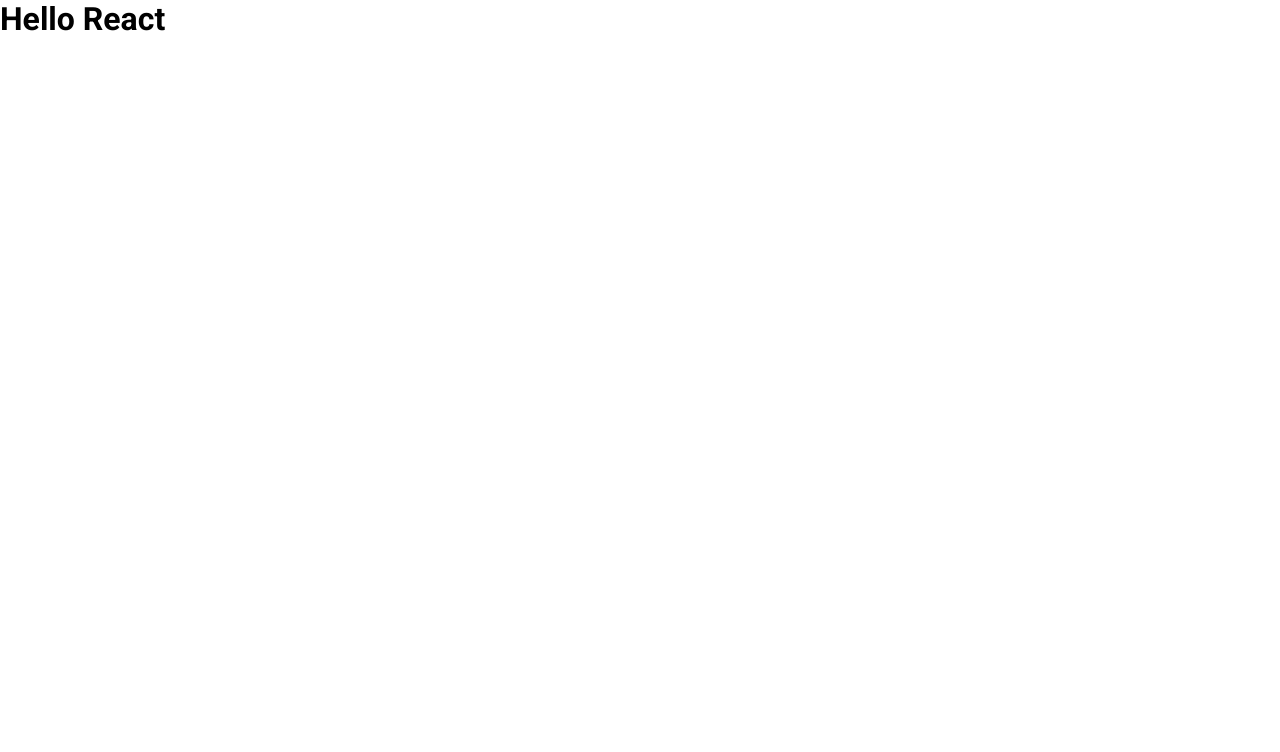
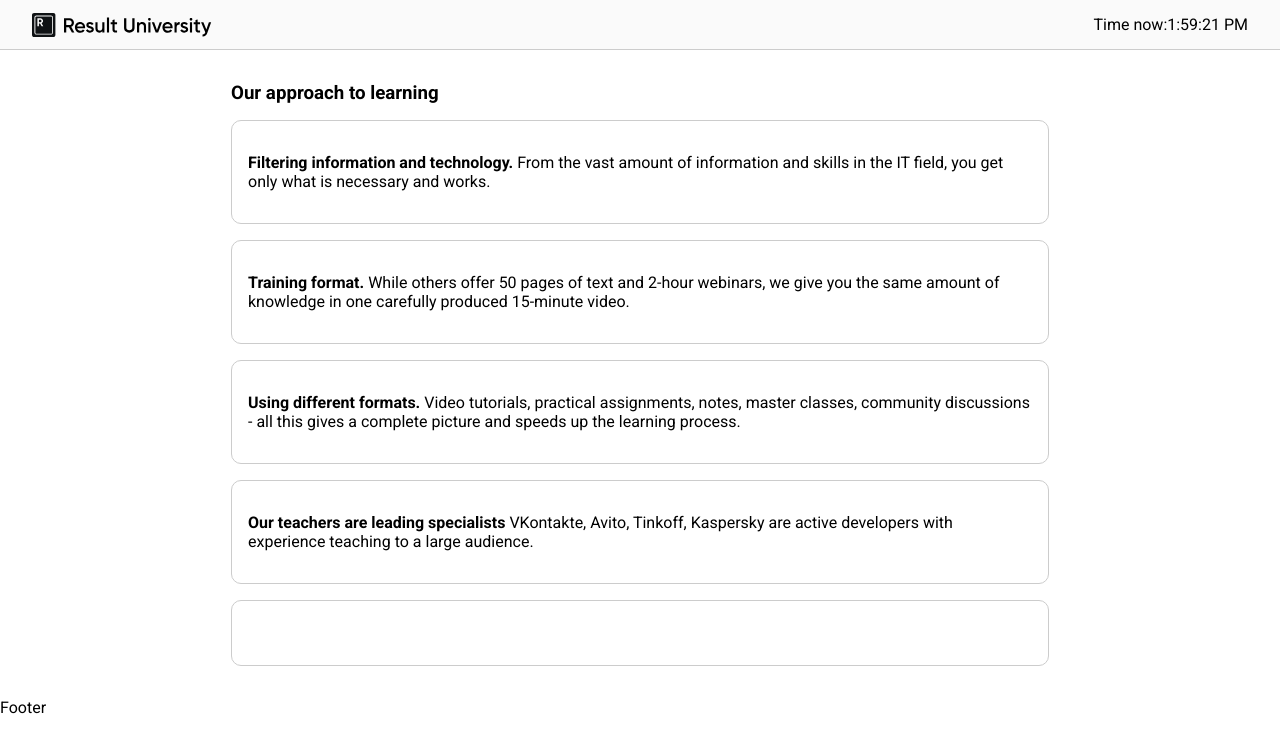
Before and after one commit to Ins44ne/React, a React (Vite) app in the folder vite-react/: page / in a window 1280 px wide. Shown: the top 752 px of the page. Built offline with nearby package versions, Linux system fonts and the light colour scheme.

Commit message:
fix: change data language

```diff
--- a/vite-react/src/App.jsx
+++ b/vite-react/src/App.jsx
@@ -1,7 +1,49 @@
+import Header from "./components/Header"
+import Footer from "./components/Footer"
+
+function WayToTeach() {
+  return (
+    <li>
+    <p>
+      <strong>Filtering information and technology.</strong> From the vast amount of information and skills in the IT field, you get only what is necessary and works.
+    </p>
+  </li>
+  )
+}
+
 function App() {
   return (
     <div>
-      <h1>Hello React</h1>
+      <Header/>
+      <main>
+        <section>
+          <h3>Our approach to learning</h3>
+          <ul>
+          <WayToTeach/>
+            <li>
+              <p>
+                <strong>Training format.</strong> While others offer 50 pages of text and 2-hour webinars, we give you the same amount of knowledge in one carefully produced 15-minute video.
+              </p>
+            </li>
+            <li>
+              <p>
+                <strong>Using different formats.</strong> Video tutorials, practical assignments, notes, master classes, community discussions - all this gives a complete picture and speeds up the learning process.
+              </p>
+            </li>
+            <li>
+              <p>
+                <strong>Our teachers are leading specialists</strong> VKontakte, Avito, Tinkoff, Kaspersky are active developers with experience teaching to a large audience.
+              </p>
+            </li>
+            <li>
+              <p>
+                <strong></strong>
+              </p>
+            </li>
+          </ul>
+        </section>
+      </main>
+    <Footer/>
     </div>
   )
 }
--- /dev/null
+++ b/vite-react/src/components/Footer.jsx
@@ -0,0 +1,7 @@
+export default function Footer(){
+    return (
+        <footer>
+          <footer>Footer</footer>
+        </footer>
+    )
+  }
--- a/vite-react/src/main.jsx
+++ b/vite-react/src/main.jsx
@@ -2,4 +2,6 @@ import ReactDOM from 'react-dom/client'
 import App from './App.jsx'
 import './index.css'
 
-ReactDOM.createRoot(document.getElementById('root')).render(<App />)
+const root = document.getElementById('root')
+
+ReactDOM.createRoot(root).render(<App />)
```
Also changed, not shown: vite-react/src/data.js (+11 -11 lines), vite-react/public/logo-name.svg (added).
